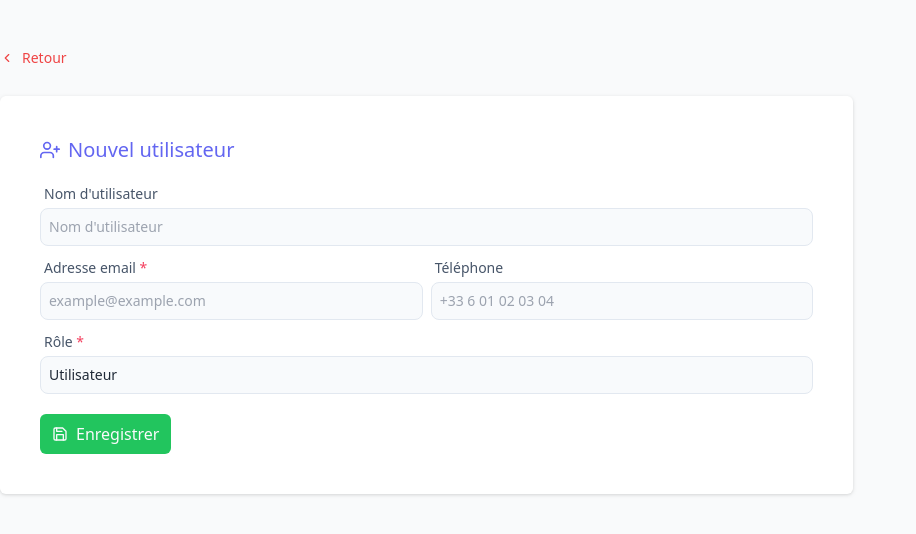
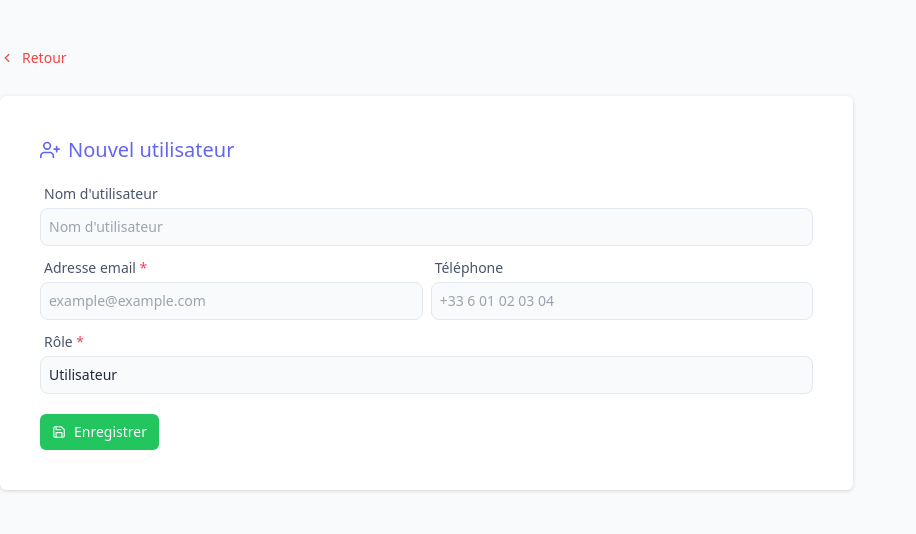
Before and after one commit to BryanBerger98/next-base, a Next.js app: page /users/edit in a window 1280 px wide. Shown: the top 534 px of the page, without its empty margins (0-916 px from the left). Built offline with nearby package versions, Linux system fonts and the light colour scheme; no server answers.

Commit message:
feat(users): add error handling on edit users page

```diff
--- a/components/users/EditUserForm.js
+++ b/components/users/EditUserForm.js
@@ -1,20 +1,18 @@
 import { useCallback, useState } from "react"
 import { Formik, Form, Field, FastField } from "formik"
 import * as Yup from 'yup'
-import { FiAlertCircle, FiCheck, FiSave } from "react-icons/fi"
-import { AiOutlineLoading3Quarters } from "react-icons/ai"
+import { FiAlertCircle, FiSave } from "react-icons/fi"
 import DebouncedField from "../ui/DebouncedField"
 import axios from "axios"
 import { useRouter } from "next/router"
-import Button from "../ui/Button"
+import ButtonWithLoader from "../ui/ButtonWithLoader"
 
 export default function EditUserForm({user, setUser}) {
 
     const router = useRouter()
 
     const [saving, setSaving] = useState(false)
-    const [saved, setSaved] = useState(false)
-    const [savedDelay, setSavedDelay] = useState()
+    const [errorCode, setErrorCode] = useState(null)
 
     const UserFormSchema = Yup.object().shape({
         username: Yup.string(),
@@ -25,8 +23,7 @@ export default function EditUserForm({user, setUser}) {
 
     const handleSubmit = useCallback(async (values) => {
         setSaving(true)
-        setSaved(false)
-        if (savedDelay) clearTimeout(savedDelay)
+        setErrorCode(null)
         if (user) {
             axios.put('/api/users', {...user, ...values}, {
                 headers: {
@@ -34,14 +31,12 @@ export default function EditUserForm({user, setUser}) {
                 }
             }).then(response => {
                 setSaving(false)
-                setSaved(true)
-                setUser({...user, ...values})
-                const delay = setTimeout(() => {
-                    setSaved(false)
-                }, 3000)
-                setSavedDelay(delay)
             }).catch(error => {
                 setSaving(false)
+                if (error.response && error.response.data && error.response.data.code) {
+                    setErrorCode(error.response.data.code)
+                    return
+                }
                 console.error(error)
             })
         } else {
@@ -51,19 +46,17 @@ export default function EditUserForm({user, setUser}) {
                 }
             }).then(response => {
                 setSaving(false)
-                setSaved(true)
-                setUser({...user, ...values})
-                const delay = setTimeout(() => {
-                    setSaved(false)
-                }, 3000)
-                setSavedDelay(delay)
                 router.push(`edit/${response.data._id}`)
             }).catch(error => {
                 setSaving(false)
+                if (error.response && error.response.data && error.response.data.code) {
+                    setErrorCode(error.response.data.code)
+                    return
+                }
                 console.error(error)
             })
         }
-    }, [user, savedDelay, setSaved, setSavedDelay, setUser, setSaving])
+    }, [user, setUser, setSaving])
 
   return (
     <Formik
@@ -81,7 +74,7 @@ export default function EditUserForm({user, setUser}) {
             validateOnMount={false}
         >
             {({errors, touched, handleChange, values}) => (
-                <Form>
+                <Form className="text-sm">
                     <div className="flex flex-col mb-3 text-sm relative">
                         <label htmlFor="userNameInput" className="text-slate-600 mb-1 ml-1">{'Nom d\'utilisateur'}</label>
                         <FastField name='username' >
@@ -122,19 +115,10 @@ export default function EditUserForm({user, setUser}) {
                             )}
                         </FastField>
                     </div>
-                    <div className="flex items-center gap-2 relative w-fit">
-                        <div className="relative z-20">
-                            <Button variant={'success'} type={'submit'} disabled={saving}>
-                                <FiSave /><span>Enregistrer</span>
-                            </Button>
-                        </div>
-                        <div className={`flex items-center transition ease-in-out duration-300 absolute right-0 z-10 ${saving && !saved && 'translate-x-9'}`}>
-                            <AiOutlineLoading3Quarters className={`text-2xl text-indigo-500 ${saving && 'animate-spin'}`} />
-                        </div>
-                        <div className={`flex items-center gap-1 transition ease-in-out duration-300 absolute right-0 z-10 ${saved && !saving && 'translate-x-9'}`}>
-                            <FiCheck className={`text-2xl text-green-500`} />
-                        </div>
-                    </div>
+                    <ButtonWithLoader variant={'success'} type='submit' saving={saving} loaderOrientation={'right'} error={errorCode} displayErrorMessage={true}>
+                        <FiSave />
+                        <span>Enregistrer</span>
+                    </ButtonWithLoader>
                 </Form>
             )}
         </Formik>
```
